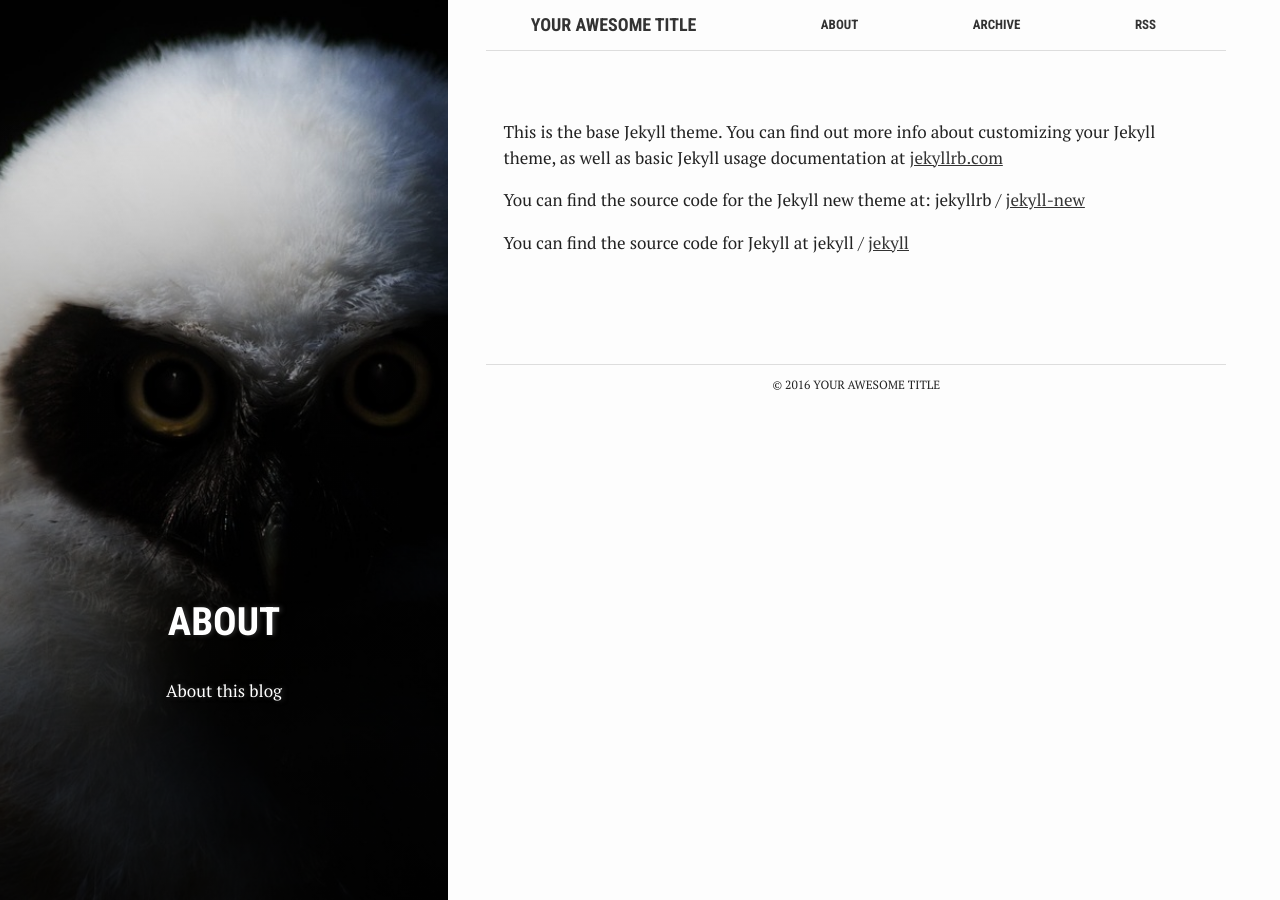
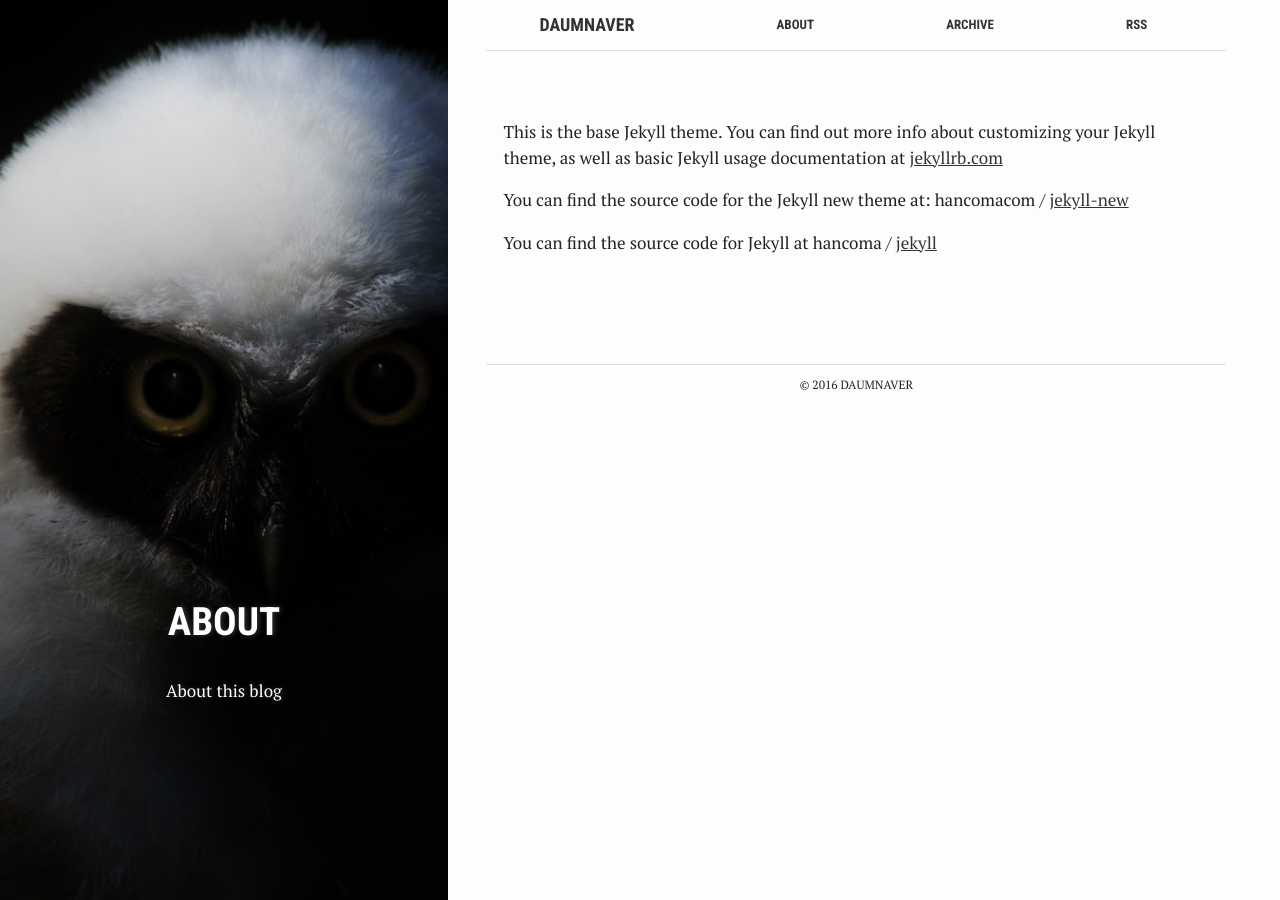
Before and after one commit to hancoma/hancoma.github.io, a Jekyll site: the page built from about.md, in a window 1280 px wide. Built offline with Jekyll 4.4.1, drawn with Linux system fonts in a browser that asks for light colours.

Commit message:
일부수정

```diff
--- a/_config.yml
+++ b/_config.yml
@@ -6,17 +6,17 @@
 # 'jekyll serve'. If you change this file, please restart the server process.
 
 # Site settings
-title: Your awesome title
-email: your-email@domain.com
+title: daumnaver
+email: ch7@daum.net
 description: > # this means to ignore newlines until "baseurl:"
   Write an awesome description for your new site here. You can edit this
   line in _config.yml. It will appear in your document head meta (for
   Google search results) and in your feed.xml site description.
 baseurl: "" # the subpath of your site, e.g. /blog
-lang: "en"
+lang: "kr"
 url: "" # the base hostname & protocol for your site
-twitter_username: jekyllrb
-github_username:  jekyll
+twitter_username: hancomacom
+github_username:  hancoma
 disqus_username:
 
 # Build settings
```
